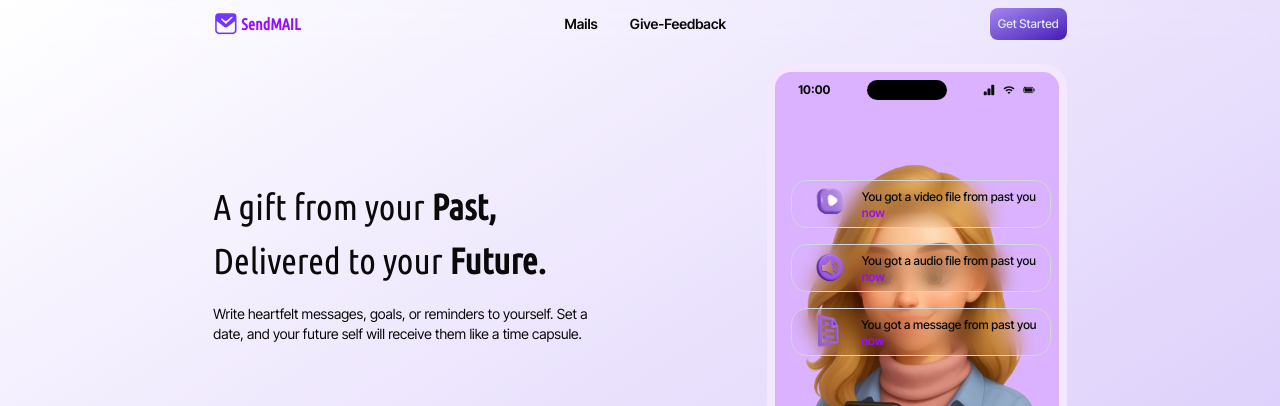
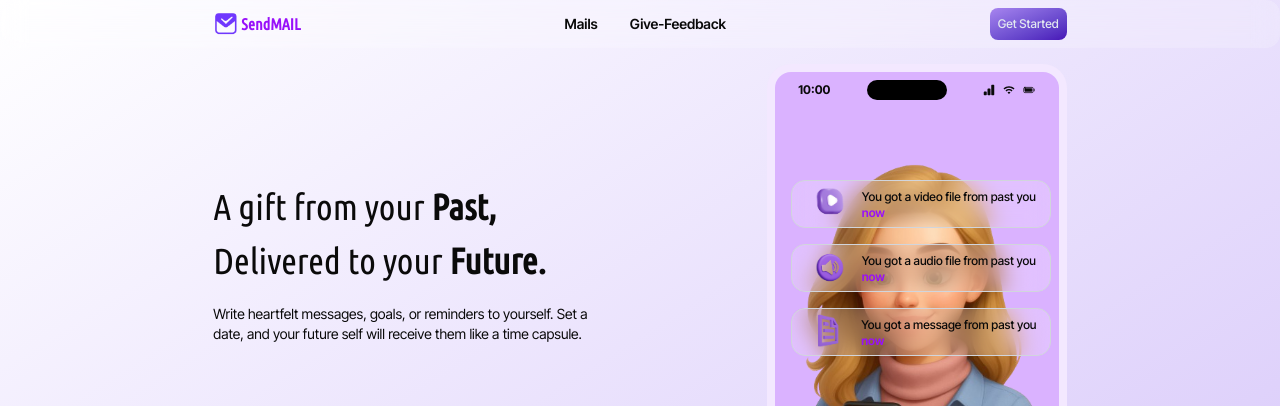
Before and after one commit to prime1999/sendMail, a React (Vite) app: page / in a window 1280 px wide. Shown: the top 406 px of the page. Built offline with nearby package versions, Linux system fonts and the light colour scheme; no server answers.

Commit message:
fixed bug

```diff
--- a/src/index.css
+++ b/src/index.css
@@ -133,14 +133,8 @@
 	@apply md:w-[60vw] w-full h-[50vh] md:h-[70vh] rounded-4xl overflow-hidden absolute top-0 md:top-1/2 md:-translate-y-1/2 left-1/2 -translate-x-1/2;
 }
 
-/* @utility abs-center {
-	@apply absolute top-1/2 left-1/2 -translate-x-1/2 -translate-y-1/2;
-} */
-
 .glassmorphism {
-	border-radius: 16px;
-	backdrop-filter: blur(10.1px);
-	-webkit-backdrop-filter: blur(10.1px);
+	@apply bg-white/20 backdrop-blur-md rounded-xl;
 }
 
 .masked-img {
```
